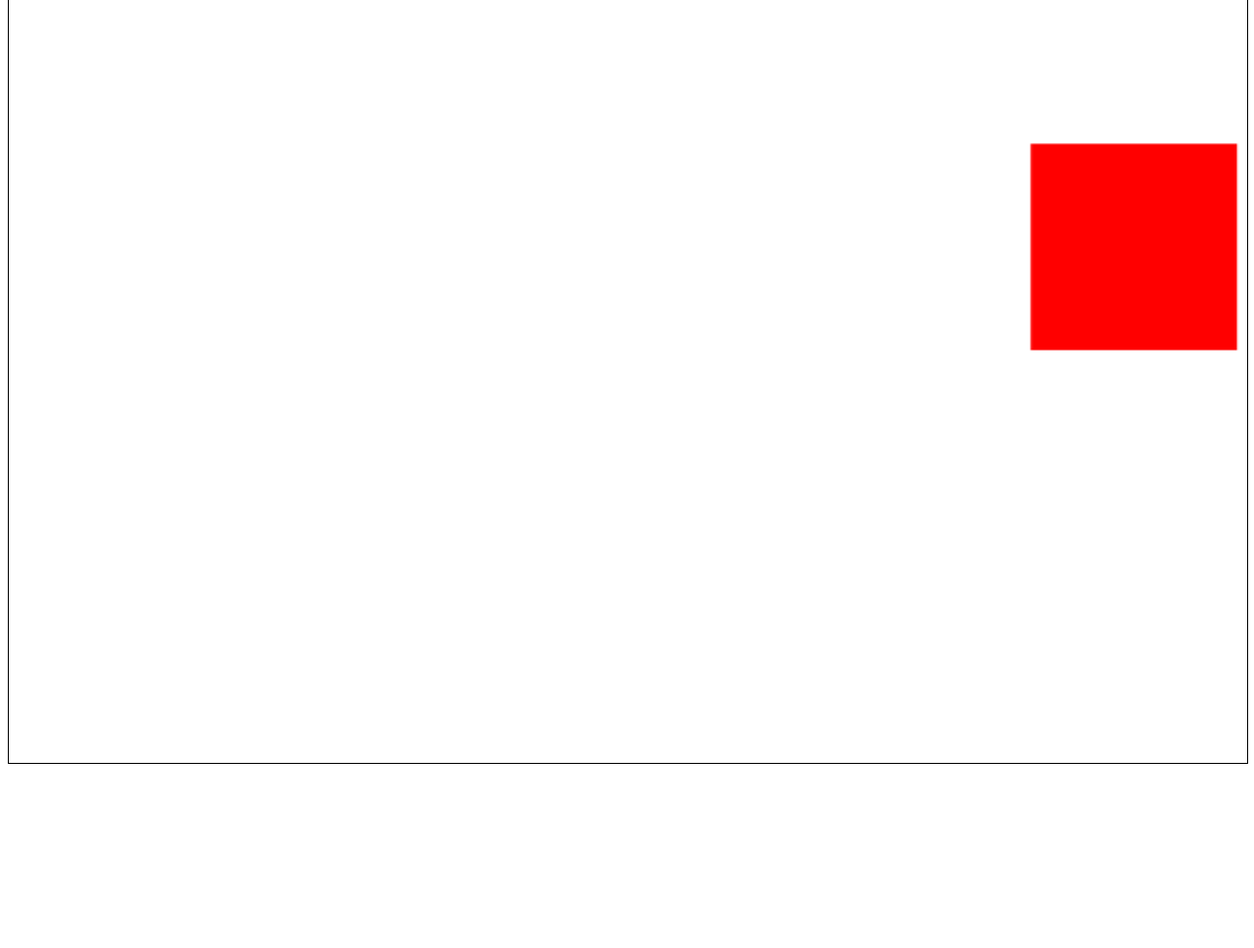
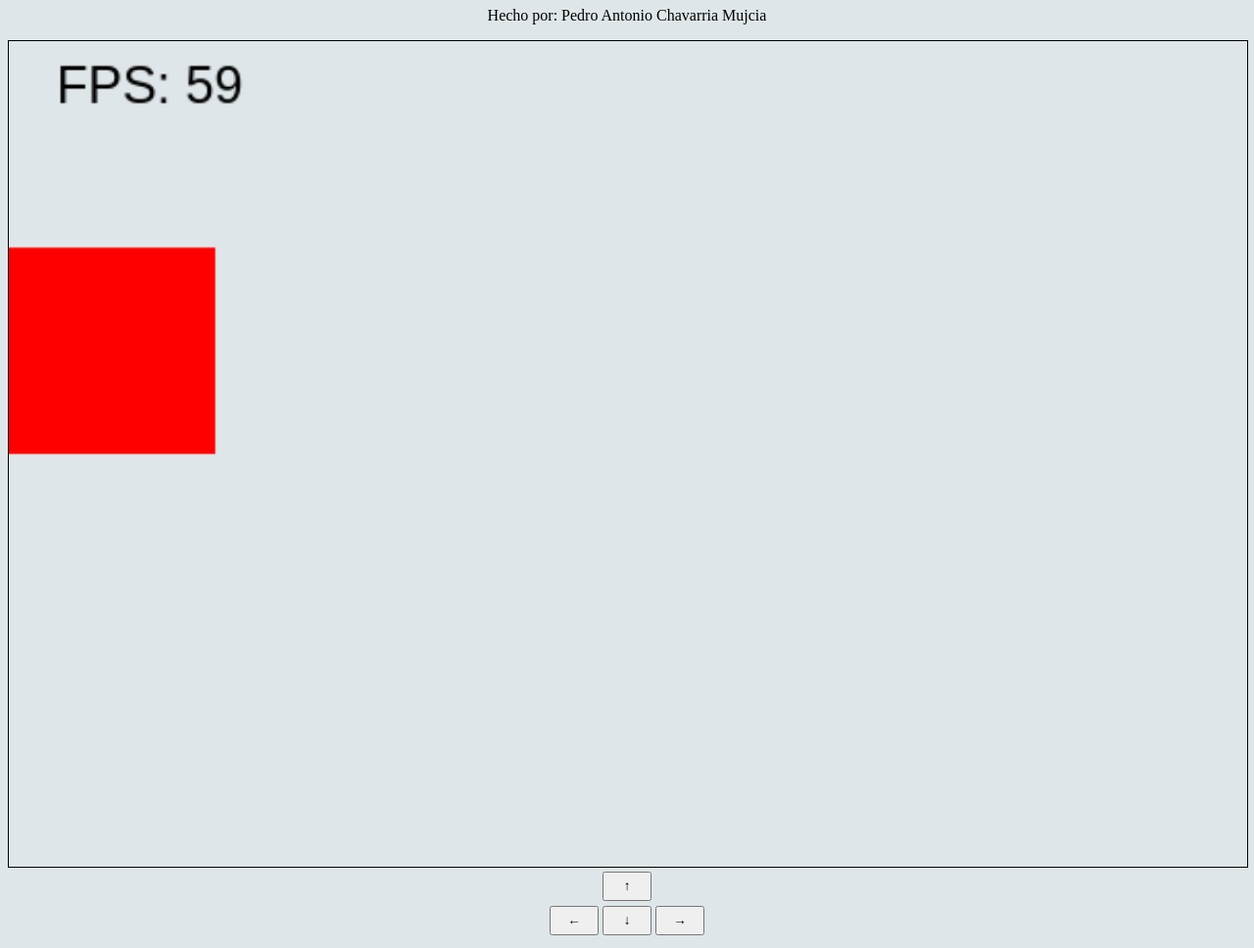
Before and after one commit to Pedro1043/WebVideoGame, a plain HTML site: page index.html in a window 1280 px wide. Shown: the part 73-1041 px from the top of the page at 98% size. Before the commit the page ends 865 px from the top, so only its background shows below. Drawn offline with Linux system fonts and the light colour scheme.

Commit message:
Se agrego movimiento, coliciones y estilos

```diff
--- a/index.html
+++ b/index.html
@@ -8,9 +8,18 @@
     <link rel="stylesheet" href="styles.css">
 </head>
 <body>
+    <h1 style="text-align: center; color: #0984e3">Mi primer videojuego en web con canvas</h1>
+    <p style="text-align: center;">Hecho por: Pedro Antonio Chavarria Mujcia</p>
     <canvas id="canvas" width="600" height="400">
         Tu navegador no soporta el canvas de HTML5
     </canvas>
+    <br>
+    <div id="botones" align="center">
+        <button id="up">↑</button><br>
+        <button id="left">←</button>
+        <button id="down">↓</button>
+        <button id="right">→</button>
+    </div>
 
     <script src="scripts.js"></script>
 </body>
--- a/scripts.js
+++ b/scripts.js
@@ -6,8 +6,40 @@ window.onload = function() {
 
     var t = Date.now();
     let speed = 100;
-    let dir = 1;
+    let dir = 0;
 
+    //botones
+    let up = document.getElementById("up");
+    let left = document.getElementById("left");
+    let down = document.getElementById("down");
+    let right = document.getElementById("right");
+    /*
+    dir = 1 will indicate movement to the right;
+    dir = 2: movement to the left;
+    dir = 3: movement down;
+    dir = 4: movement up.
+    dir = 0: stop.
+    */
+
+    //Controlar con el mouse
+    up.onmousedown = function () {dir = 4;}
+    up.onmouseup = function () {dir = 0;}
+    left.onmousedown = function () {dir = 2;}
+    left.onmouseup = function () {dir = 0;}
+    down.onmousedown = function () {dir = 3;}
+    down.onmouseup = function () {dir = 0;}
+    right.onmousedown = function () {dir = 1;}
+    right.onmouseup = function () {dir = 0;}
+
+    //Controlar con la pantalla tactil
+    up.ontouchstart = function() {dir = 4;}
+    up.ontouchend = function() {dir = 0;}
+    left.ontouchstart = function(){dir = 2;}
+    left.ontouchend = function() {dir = 0;}
+    down.ontouchstart = function() {dir = 3;}
+    down.ontouchend = function() {dir = 0;}
+    right.ontouchstart = function() {dir = 1;}
+    right.ontouchend = function() {dir = 0;}
 
     function draw() {
         var timePassed = (Date.now() - t) / 1000 ;
@@ -18,19 +50,32 @@ window.onload = function() {
 
         context.font = '25px Arial';
         context.fillStyle = 'black';
-        context.fillText("FPS: " + fps, 23, 30);
-
+        context.fillText("FPS: " + fps, 23, 30); //Contador de fps
 
         context.beginPath();
         context.rect(x, y, 100, 100);
         context.fillStyle="red";
         context.fill();
 
-        x += dir*(speed * timePassed);
+        if(dir == 1){                      //Derecha
+            if(x+100 < 600){               //Colición
+                x += (speed * timePassed);
+            }
+        }else if(dir == 2){                //Izquierda
+            if(x > 0){                     //Colición
+                x -= (speed * timePassed);
+            }
+        }else if (dir == 3){               //Arriba
+            if(y+100 < 400){               //Colición
+                y += (speed * timePassed);
+            }
+        }else if (dir == 4){               //Abajo
+            if(y > 0){                     //Colición
+                y -= (speed * timePassed);
+            }
+        }
 
-        if (x >= 600 - 100 || x <= 0) {
-            dir *= -1;
-        }
+        console.log(dir);
         window.requestAnimationFrame(draw);
     }
     draw();
--- a/styles.css
+++ b/styles.css
@@ -1,4 +1,12 @@
+body{
+    background-color: #dfe6e9;
+}
 #canvas{
     width: 100%;
     border: 1px solid black;
 }
+button{
+    width: 50px;
+    height: 30px;
+    margin-bottom: 5px;
+}
```
